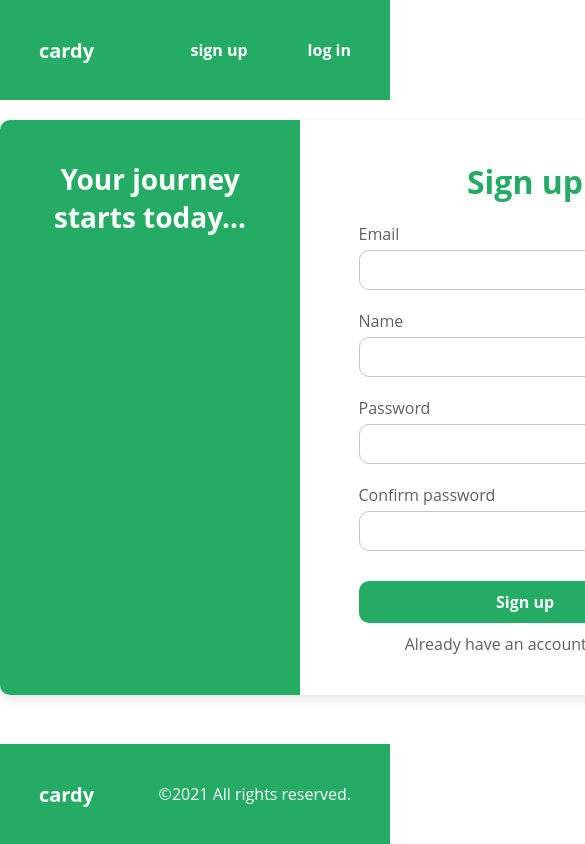
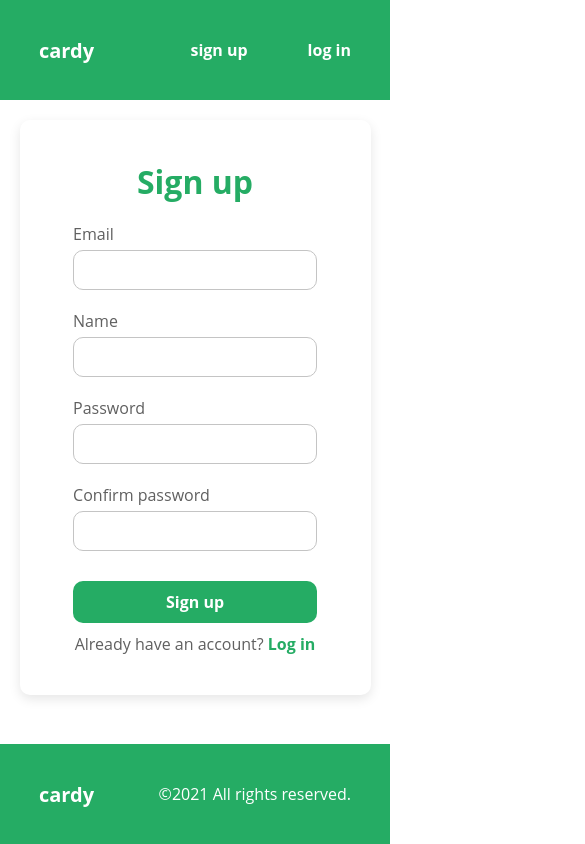
Before and after one commit to Riyomi/cardy, a React (Create React App) app: page /signup in a window 390 px wide. Shown: the top 844 px of the page, 585 px wide, since content can reach past the window. Built offline with nearby package versions, Linux system fonts and the light colour scheme.

Commit message:
responsive design for dashboard, signup and login

```diff
--- a/src/components/Profile/DeckPreview/DeckPreview.js
+++ b/src/components/Profile/DeckPreview/DeckPreview.js
@@ -6,7 +6,7 @@ const DeckPreview = ({ deck }) => {
   const { id, title, img } = deck;
 
   return (
-    <div className="deck-card" style={{ width: '80%', margin: '15px 0' }}>
+    <div className="deck-card" style={{ width: '90%', margin: '15px 0' }}>
       <div style={{ display: 'flex', width: '100%' }}>
         <img className="deck-img" src={img} alt={title} />
         <div className="deck-details">
--- a/src/components/common/DeckCard/DeckCard.js
+++ b/src/components/common/DeckCard/DeckCard.js
@@ -104,7 +104,7 @@ const DeckCard = ({ deck }) => {
       {history.location.pathname === '/dashboard' ? (
         <div
           className="deck-card"
-          style={{ width: '90%', display: 'block', margin: '20px 0' }}
+          style={{ display: 'block', margin: '20px 0' }}
         >
           <div style={{ display: 'flex' }}>
             <img className="deck-img" src={img} alt={title} />
--- a/src/components/common/Navbar/Navbar.js
+++ b/src/components/common/Navbar/Navbar.js
@@ -1,4 +1,5 @@
 import { useUser } from 'contexts/UserContext';
+import { useState } from 'react';
 import { Link } from 'react-router-dom';
 import UserDropdown from '../UserDropdown/UserDropdown';
 
@@ -6,13 +7,15 @@ const Navbar = () => {
   const { userInfo, setUserInfo } = useUser();
   return (
     <nav className="navbar">
-      <Link to="/" className="brand">
+      <Link to="/" id="navbar-brand" className="brand">
         cardy
       </Link>
       <span className="spacer"></span>
       {userInfo ? (
         <div className="menu-items">
-          <Link to="/dashboard">dashboard</Link>
+          <Link id="dashboard-menu-item" to="/dashboard">
+            dashboard
+          </Link>
           <Link to="/browse">decks</Link>
           <UserDropdown user={userInfo} setUserInfo={setUserInfo} />
         </div>
--- a/src/components/common/Navbar/_navbar.scss
+++ b/src/components/common/Navbar/_navbar.scss
@@ -1,5 +1,20 @@
 .navbar {
   @include fullwidth-block;
+
+  #navbar-dropdown {
+    cursor: pointer;
+    @include portrait-tablet {
+      display: none;
+    }
+  }
+
+  .menu-items {
+    #dashboard-menu-item {
+      @include mobile {
+        display: none;
+      }
+    }
+  }
 }
 
 .menu-items {
@@ -8,6 +23,7 @@
   a {
     display: inline-flex;
     align-items: center;
+    box-sizing: border-box;
 
     padding: 0 30px;
     height: 44px;
--- a/src/components/common/UserDropdown/UserDropdown.js
+++ b/src/components/common/UserDropdown/UserDropdown.js
@@ -9,13 +9,19 @@ const UserDropdown = ({ user, setUserInfo }) => {
   const history = useHistory();
 
   const [logoutUser] = useMutation(LOGOUT_USER, {
-    onError: () => {},
-    onCompleted: () => {
-      history.push('/');
+    onError: () => {
       localStorage.removeItem('userInfo');
       localStorage.removeItem('accessToken');
       localStorage.removeItem('expires');
       setUserInfo(null);
+      history.push('/');
+    },
+    onCompleted: () => {
+      localStorage.removeItem('userInfo');
+      localStorage.removeItem('accessToken');
+      localStorage.removeItem('expires');
+      setUserInfo(null);
+      history.push('/');
     },
   });
   const { level, progress } = getUserProgress(user.experience);
--- a/src/constants.js
+++ b/src/constants.js
@@ -1,5 +1,5 @@
 const prod = 'https://alpha-cardy-backend.herokuapp.com/graphql';
-const dev = '/graphql';
+const dev = 'http://192.168.1.108:4000/graphql';
 
 export const API_URL = process.env.NODE_ENV === 'development' ? dev : prod;
 
--- a/src/pages/Dashboard/Dashboard.js
+++ b/src/pages/Dashboard/Dashboard.js
@@ -15,7 +15,7 @@ const Dashboard = () => {
   const history = useHistory();
   const { userInfo } = useUser();
   const { data, loading, error } = useQuery(GET_USER, {
-    variables: { id: userInfo.id },
+    variables: { id: userInfo?.id },
   });
 
   useEffect(() => !userInfo && history.push('/login'));
--- a/src/pages/Dashboard/_dashboard.scss
+++ b/src/pages/Dashboard/_dashboard.scss
@@ -1,7 +1,12 @@
 #dashboard-content {
   display: flex;
   flex-direction: column;
-  width: 80%;
+  width: 95%;
+
+  @include desktop {
+    width: 80%;
+  }
+
   margin: 20px auto;
 
   h2 {
@@ -19,9 +24,20 @@
     grid-template-columns: repeat(5, 1fr);
     gap: 10px;
 
+    .followers {
+      display: none;
+
+      @include laptop {
+        display: block;
+      }
+    }
+
     #deck-info-list {
-      grid-column-start: 1;
-      grid-column-end: 5;
+      grid-column: 1 / -1;
+
+      @include laptop {
+        grid-column: 1 / 5;
+      }
     }
   }
 
@@ -33,11 +49,26 @@
     text-align: center;
     padding: 10px 20px;
 
+    @include mobile {
+      display: none;
+    }
+
+    @include portrait-tablet {
+      grid-column: 1 / 3;
+    }
+
+    @include laptop {
+      grid-column: 1 / 1;
+    }
+
     * {
       margin-bottom: 10px;
     }
 
     img {
+      @include mobile {
+        width: 75px;
+      }
       width: 100px;
       border-radius: 50%;
       margin-bottom: 5px;
@@ -54,13 +85,38 @@
     flex-direction: column;
     align-items: center;
     justify-content: center;
+    text-align: center;
     height: 250px;
-    grid-column-start: 2;
-    grid-column-end: -1;
     border: 1px solid $lightGray;
     border-radius: 10px;
 
+    @include mobile {
+      grid-column: 1 / -1;
+    }
+
+    @include portrait-tablet {
+      grid-column: 3 / -1;
+    }
+
+    @include laptop {
+      grid-column: 2 / -1;
+    }
+
     h1 {
+      font-size: 36px;
+      text-align: center;
+      @include mobile {
+        font-size: 28px;
+      }
+      @include portrait-tablet {
+        font-size: 32px;
+      }
+      @include laptop {
+        font-size: 40px;
+      }
+      @include desktop {
+        font-size: $fontExtraLarge;
+      }
       color: $primaryColor;
       padding: 0;
     }
--- a/src/sass/_mixins.scss
+++ b/src/sass/_mixins.scss
@@ -40,6 +40,7 @@
   border: 1px solid $lightGray;
   border-radius: 10px;
   padding: 20px 30px;
+  box-sizing: border-box;
 }
 
 @mixin apply-shadow {
--- a/src/sass/styles.scss
+++ b/src/sass/styles.scss
@@ -133,10 +133,22 @@ h3 {
 .form-wrapper {
   display: grid;
   grid-template-columns: 4fr 6fr;
-  width: 750px;
   margin: 20px auto;
   border-radius: 10px;
   @include apply-shadow;
+
+  @include mobile {
+    grid-template-columns: 1fr;
+    width: 90%;
+  }
+
+  @include portrait-tablet {
+    width: 575px;
+  }
+
+  @include landscape-tablet {
+    width: 750px;
+  }
 }
 
 .sidebar {
@@ -147,6 +159,10 @@ h3 {
   padding: 40px 20px;
   border-radius: 10px 0 0 10px;
   text-align: center;
+
+  @include mobile {
+    display: none;
+  }
 }
 
 .form-main {
--- a/src/styles.css
+++ b/src/styles.css
@@ -12,6 +12,22 @@
   -webkit-box-sizing: border-box;
           box-sizing: border-box;
   padding: 0 10%;
+}
+
+.navbar #navbar-dropdown {
+  cursor: pointer;
+}
+
+@media only screen and (min-width: 600px) {
+  .navbar #navbar-dropdown {
+    display: none;
+  }
+}
+
+@media only screen and (max-width: 600px) {
+  .navbar .menu-items #dashboard-menu-item {
+    display: none;
+  }
 }
 
 .menu-items {
@@ -28,6 +44,8 @@
   -webkit-box-align: center;
       -ms-flex-align: center;
           align-items: center;
+  -webkit-box-sizing: border-box;
+          box-sizing: border-box;
   padding: 0 30px;
   height: 44px;
 }
@@ -923,6 +941,7 @@ footer {
   padding: 20px 30px;
   -webkit-box-sizing: border-box;
           box-sizing: border-box;
+  box-sizing: border-box;
   padding: 20px 20px;
   margin: 0;
   font-weight: normal;
@@ -1271,8 +1290,14 @@ footer {
   -webkit-box-direction: normal;
       -ms-flex-direction: column;
           flex-direction: column;
-  width: 80%;
+  width: 95%;
   margin: 20px auto;
+}
+
+@media only screen and (min-width: 1200px) {
+  #dashboard-content {
+    width: 80%;
+  }
 }
 
 #dashboard-content h2 {
@@ -1295,10 +1320,26 @@ footer {
   gap: 10px;
 }
 
+#dashboard-content #decks-and-followers .followers {
+  display: none;
+}
+
+@media only screen and (min-width: 992px) {
+  #dashboard-content #decks-and-followers .followers {
+    display: block;
+  }
+}
+
 #dashboard-content #decks-and-followers #deck-info-list {
-  -ms-grid-column: 1;
-      grid-column-start: 1;
-  grid-column-end: 5;
+  grid-column: 1 / -1;
+}
+
+@media only screen and (min-width: 992px) {
+  #dashboard-content #decks-and-followers #deck-info-list {
+    -ms-grid-column: 1;
+    -ms-grid-column-span: 4;
+    grid-column: 1 / 5;
+  }
 }
 
 #dashboard-content #user-info {
@@ -1312,6 +1353,27 @@ footer {
   padding: 10px 20px;
 }
 
+@media only screen and (max-width: 600px) {
+  #dashboard-content #user-info {
+    display: none;
+  }
+}
+
+@media only screen and (min-width: 600px) {
+  #dashboard-content #user-info {
+    -ms-grid-column: 1;
+    -ms-grid-column-span: 2;
+    grid-column: 1 / 3;
+  }
+}
+
+@media only screen and (min-width: 992px) {
+  #dashboard-content #user-info {
+    -ms-grid-column: 1;
+    grid-column: 1 / 1;
+  }
+}
+
 #dashboard-content #user-info * {
   margin-bottom: 10px;
 }
@@ -1320,6 +1382,12 @@ footer {
   width: 100px;
   border-radius: 50%;
   margin-bottom: 5px;
+}
+
+@media only screen and (max-width: 600px) {
+  #dashboard-content #user-info img {
+    width: 75px;
+  }
 }
 
 #dashboard-content #user-info a {
@@ -1341,17 +1409,59 @@ footer {
   -webkit-box-pack: center;
       -ms-flex-pack: center;
           justify-content: center;
+  text-align: center;
   height: 250px;
-  -ms-grid-column: 2;
-      grid-column-start: 2;
-  grid-column-end: -1;
   border: 1px solid #c4c4c4;
   border-radius: 10px;
 }
 
+@media only screen and (max-width: 600px) {
+  #dashboard-content #dashboard-digest {
+    grid-column: 1 / -1;
+  }
+}
+
+@media only screen and (min-width: 600px) {
+  #dashboard-content #dashboard-digest {
+    grid-column: 3 / -1;
+  }
+}
+
+@media only screen and (min-width: 992px) {
+  #dashboard-content #dashboard-digest {
+    grid-column: 2 / -1;
+  }
+}
+
 #dashboard-content #dashboard-digest h1 {
+  font-size: 36px;
+  text-align: center;
   color: #25ac64;
   padding: 0;
+}
+
+@media only screen and (max-width: 600px) {
+  #dashboard-content #dashboard-digest h1 {
+    font-size: 28px;
+  }
+}
+
+@media only screen and (min-width: 600px) {
+  #dashboard-content #dashboard-digest h1 {
+    font-size: 32px;
+  }
+}
+
+@media only screen and (min-width: 992px) {
+  #dashboard-content #dashboard-digest h1 {
+    font-size: 40px;
+  }
+}
+
+@media only screen and (min-width: 1200px) {
+  #dashboard-content #dashboard-digest h1 {
+    font-size: 48px;
+  }
 }
 
 #dashboard-content #dashboard-digest div {
@@ -1558,6 +1668,8 @@ h3 {
   border: 1px solid #c4c4c4;
   border-radius: 10px;
   padding: 20px 30px;
+  -webkit-box-sizing: border-box;
+          box-sizing: border-box;
 }
 
 /* Form */
@@ -1566,11 +1678,30 @@ h3 {
   display: grid;
   -ms-grid-columns: 4fr 6fr;
       grid-template-columns: 4fr 6fr;
-  width: 750px;
   margin: 20px auto;
   border-radius: 10px;
   -webkit-box-shadow: rgba(0, 0, 0, 0.1) 0px 4px 12px;
           box-shadow: rgba(0, 0, 0, 0.1) 0px 4px 12px;
+}
+
+@media only screen and (max-width: 600px) {
+  .form-wrapper {
+    -ms-grid-columns: 1fr;
+        grid-template-columns: 1fr;
+    width: 90%;
+  }
+}
+
+@media only screen and (min-width: 600px) {
+  .form-wrapper {
+    width: 575px;
+  }
+}
+
+@media only screen and (min-width: 768px) {
+  .form-wrapper {
+    width: 750px;
+  }
 }
 
 .sidebar {
@@ -1581,6 +1712,12 @@ h3 {
   padding: 40px 20px;
   border-radius: 10px 0 0 10px;
   text-align: center;
+}
+
+@media only screen and (max-width: 600px) {
+  .sidebar {
+    display: none;
+  }
 }
 
 .form-main {
```
